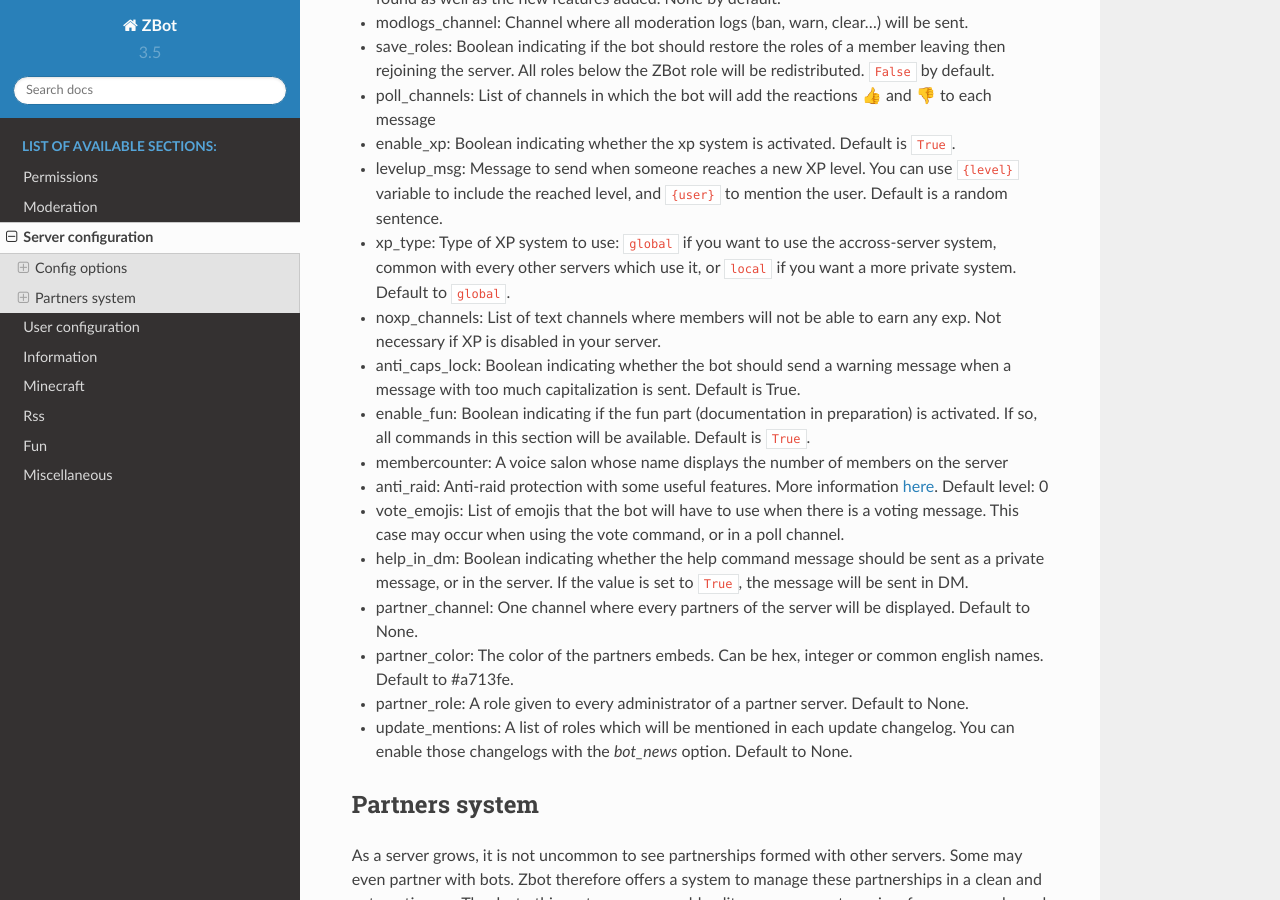
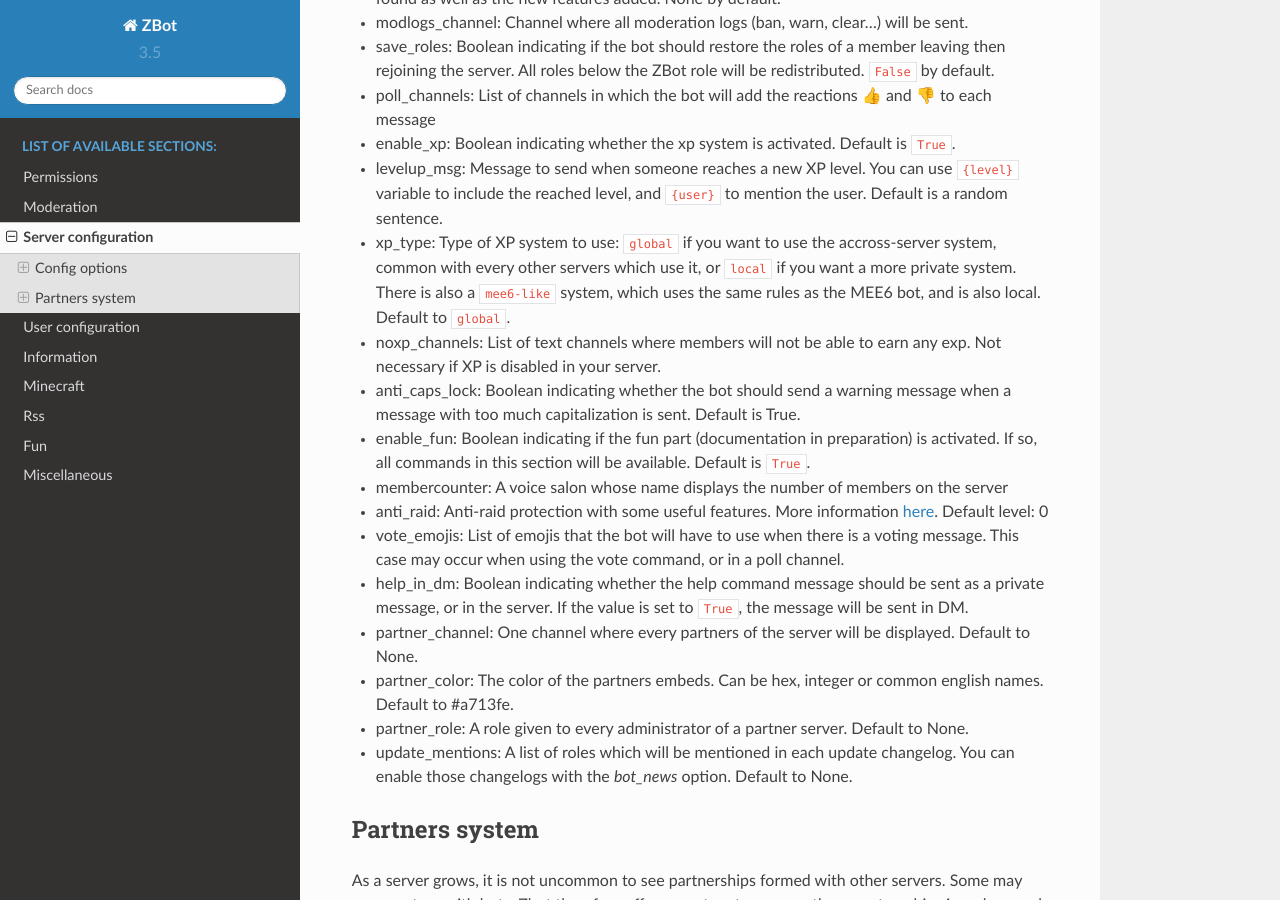
Before and after one commit to Axobot-org/Axobot, a Sphinx documentation site: the page built from docs/server.rst, in a window 1280 px wide and 900 px high, scrolled down 2084 px. Built offline with Sphinx 7.4.7 and the Read the Docs theme 2.0.0, drawn with Linux system fonts in a browser that asks for light colours.

Commit message:
[add] `mee6-like` xp system

```diff
--- a/docs/server.rst
+++ b/docs/server.rst
@@ -70,7 +70,7 @@
 * poll_channels: List of channels in which the bot will add the reactions 👍 and 👎 to each message
 * enable_xp: Boolean indicating whether the xp system is activated. Default is :code:`True`.
 * levelup_msg: Message to send when someone reaches a new XP level. You can use :code:`{level}` variable to include the reached level, and :code:`{user}` to mention the user. Default is a random sentence.
-* xp_type: Type of XP system to use: :code:`global` if you want to use the accross-server system, common with every other servers which use it, or :code:`local` if you want a more private system. Default to :code:`global`.
+* xp_type: Type of XP system to use: :code:`global` if you want to use the accross-server system, common with every other servers which use it, or :code:`local` if you want a more private system. There is also a :code:`mee6-like` system, which uses the same rules as the MEE6 bot, and is also local. Default to :code:`global`.
 * noxp_channels: List of text channels where members will not be able to earn any exp. Not necessary if XP is disabled in your server.
 * anti_caps_lock: Boolean indicating whether the bot should send a warning message when a message with too much capitalization is sent. Default is True.
 * enable_fun: Boolean indicating if the fun part (documentation in preparation) is activated. If so, all commands in this section will be available. Default is :code:`True`.
```
